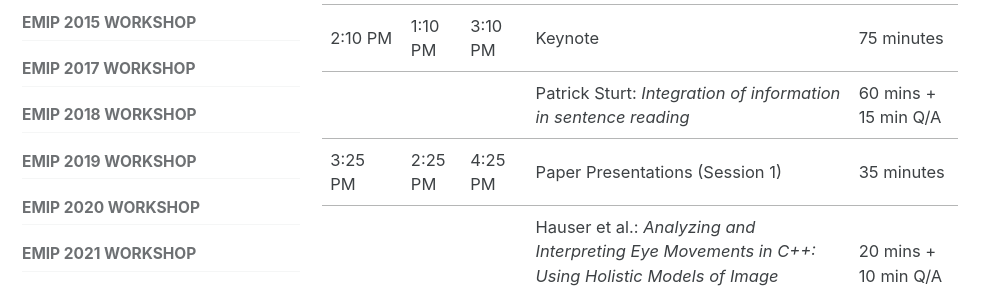
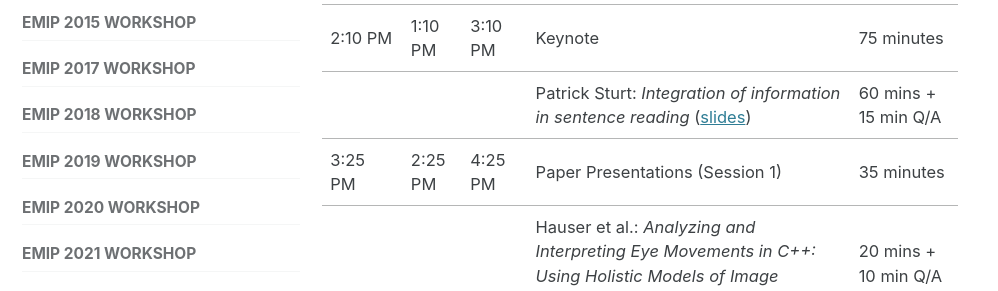
Before and after one commit to EMIPws/emipws.github.io, a Jekyll site: the page built from pages/workshop/emip-2024-program.md, in a window 1280 px wide and 900 px high, scrolled down 456 px. Shown: the part 153-444 px from the top of the window, without its empty margins (0-998 px from the left). Built offline with Jekyll 4.4.1, drawn with Linux system fonts in a browser that asks for light colours; cached includes are drawn as plain includes.

Commit message:
Update emip-2024-program.md

```diff
--- a/pages/workshop/emip-2024-program.md
+++ b/pages/workshop/emip-2024-program.md
@@ -17,7 +17,7 @@ The Twelfth International Workshop on Eye Movements in Programming 2024 will be
 | --- | --- | --- | --- | --- |
 | 2:00 PM | 1:00 PM | 3:00 PM | Welcome from Organizers | 10 minutes |
 | 2:10 PM | 1:10 PM | 3:10 PM | Keynote | 75 minutes |
-| | | | Patrick Sturt: *Integration of information in sentence reading* | 60 mins + 15 min Q/A |
+| | | | Patrick Sturt: *Integration of information in sentence reading* ([slides](/assets/sturt_slides.pdf)) | 60 mins + 15 min Q/A |
 | 3:25 PM | 2:25 PM | 4:25 PM | Paper Presentations (Session 1) | 35 minutes |
 | | | | Hauser et al.: *Analyzing and Interpreting Eye Movements in C++: Using Holistic Models of Image Perception* ([paper](https://dl.acm.org/doi/10.1145/3649902.3655093)) | 20 mins + 10 min Q/A |
 | 4:00 PM | 3:00 PM | 5:00 PM | Coffee Break | 30 minutes |
```
